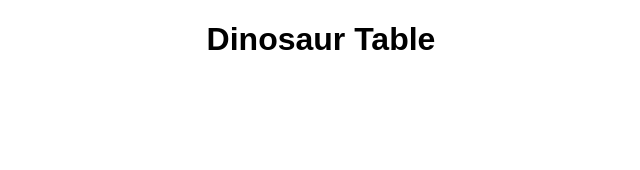
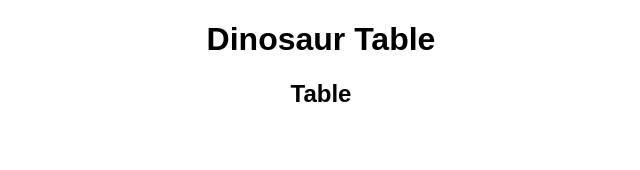
Before and after one commit to brenderbee/table-practice, a React (Create React App) app: page / in a window 1280 px wide. Shown: the top 170 px of the page, without its empty margins (319-959 px from the left). Built offline with nearby package versions, Linux system fonts and the light colour scheme.

Commit message:
Import Table component to App.

```diff
--- a/src/App.js
+++ b/src/App.js
@@ -1,12 +1,14 @@
 import React, { Component } from 'react';
 import './App.css';
 import Header from './components/Header';
+import Table from './components/Table';
 
 class App extends Component {
   render() {
     return (
       <div className="App">
         <Header />
+        <Table />
       </div>
     );
   }
```
